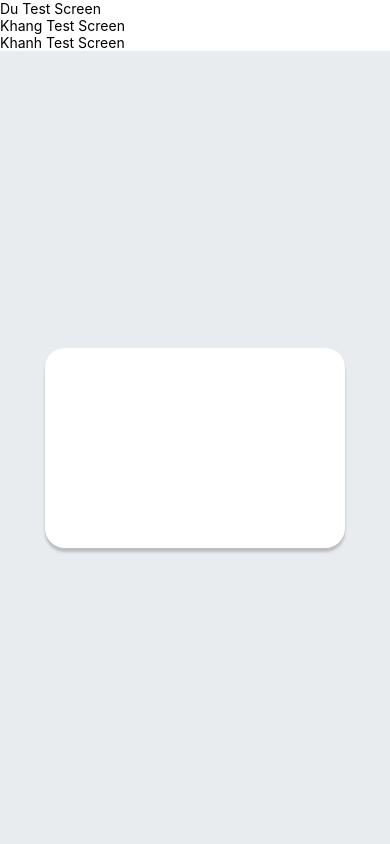
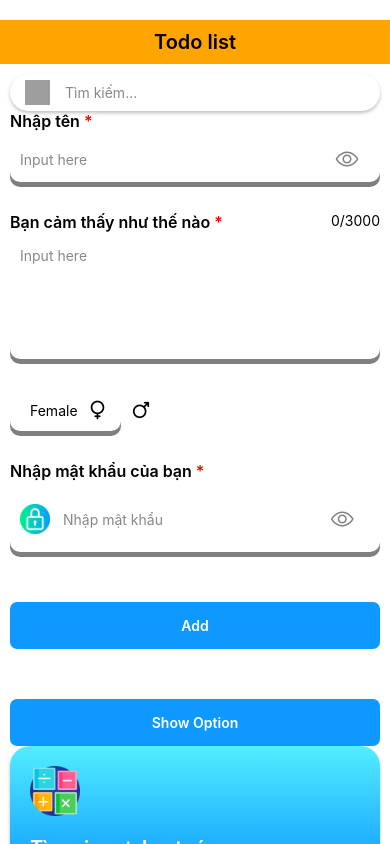
Before and after one commit to langgomxike/app.langgomedu, a React Native app: screen / in a window 390 px wide. Built offline with nearby package versions, Linux system fonts and the light colour scheme; grey boxes are pictures that could not be loaded.

Commit message:
create input component

```diff
--- a/App.tsx
+++ b/App.tsx
@@ -39,11 +39,11 @@ export default function App() {
     <LanguageContext.Provider
       value={{ language: language, setLanguage: setLanguageContext }}
     >
-      <DuTestScreen />
-      {/* <HoangTestScreen /> */}
+      <HoangTestScreen />
+      {/* <DuTestScreen />
       <KhangTestScreen />
       <KhanhTestScreen />
-      <NhiTestScreen />
+      <NhiTestScreen /> */}
     </LanguageContext.Provider>
   );
 }
--- /dev/null
+++ b/src/views/components/Inputs/GenderInput.tsx
@@ -0,0 +1,74 @@
+import React, { useEffect, useState } from "react";
+import { StyleSheet, Text, TouchableOpacity, View } from "react-native";
+import Ionicons from "@expo/vector-icons/Ionicons";
+type GenderInputProps = {
+  value: number;
+  onChange: (gender: number) => void;
+  styleInputWidth?: object;
+  style?: object
+};
+
+const FONT_SIZE = 14;
+
+export default function genderInput({ value, onChange, styleInputWidth, style }: GenderInputProps) {
+  const [gender, setGender] = useState<number>(value);
+  const handleChangeGender = () => {
+    const newGender = gender === 0 ? 1 : 0;
+    setGender(newGender);
+    onChange(newGender);
+  };
+
+  return (
+    <View style={[styles.genderContainer, style]}>
+      <TouchableOpacity
+        onPress={() => handleChangeGender()}
+        style={[styles.btnChange, styles.boxShadow, styleInputWidth]}
+      >
+        <Text style={[styles.btnChangeText]}>
+          {gender === 1 ? "Male" : "Female"}
+        </Text>
+        {gender === 1 ? (
+          <Ionicons name="male" size={20} color="black" />
+        ) : (
+          <Ionicons name="female" size={20} color="black" />
+        )}
+      </TouchableOpacity>
+      {gender !== 1 ? (
+          <Ionicons name="male" size={20} color="black" />
+        ) : (
+          <Ionicons name="female" size={20} color="black" />
+        )}
+    </View>
+  );
+}
+
+const styles = StyleSheet.create({
+  btnChangeText: {
+    fontSize: FONT_SIZE,
+    width: "70%"
+  },
+  btnChange: {
+    paddingVertical: 10,
+    paddingHorizontal: 20,
+    backgroundColor: "white",
+    borderRadius: 10,
+    flexDirection: "row",
+    gap: 10,
+    alignItems: "center",
+    marginRight: 10,
+  },
+  boxShadow: {
+    shadowColor: "#000",
+    shadowOffset: {
+      width: 0,
+      height: 5,
+    },
+    shadowOpacity: 0.5,
+    elevation: 5,
+  },
+
+  genderContainer: {
+    flexDirection: "row",
+    alignItems: "center",
+  },
+});
--- a/src/views/screens/HoangTest.tsx
+++ b/src/views/screens/HoangTest.tsx
@@ -7,11 +7,13 @@ import {
   TextInput,
   View,
   Image,
+  ScrollView,
 } from "react-native";
 
 import Search from '../components/Inputs/Seach';
 import CustomInput from '../components/Inputs/CustomInput';
 import InputRegister from '../components/Inputs/InputRegister';
+import GenderInput from '../components/Inputs/GenderInput';
 import OptionPopup from '../components/OptionPopup';
 import CourseItem from '../components/CourseItem';
 import ImagePicker from '../components/ImagePicker';
@@ -24,6 +26,7 @@ export default function HoangTestScreen() {
   const [inputTextareaValue, setInputTextareaValue] = useState("");
   const [phoneNumber, setPhoneNumber] = useState("");
   const [text, setText] = useState<string>('');
+  const [gender, setGender] = useState<number>(0); // 0: Female, 1: male
 
   const options = ["Mathematics",
     "Physics",
@@ -45,7 +48,7 @@ export default function HoangTestScreen() {
   }
 
   return (
-    <>
+    <ScrollView>
       <View style={styles.container}>
       {/* Header */}
       <View style={styles.header}>
@@ -84,6 +87,13 @@ export default function HoangTestScreen() {
 
       <Text>{inputTextareaValue}</Text>
 
+      <GenderInput
+      value={gender}
+      onChange={setGender}
+      styleInputWidth={{width: "30%"}}
+      style={{marginTop: 30, marginBottom: 30}}
+      />
+
       <InputRegister
         label="Nhập mật khẩu của bạn"
         required={true}
@@ -93,6 +103,8 @@ export default function HoangTestScreen() {
         type="password"
         iconName="password"
         />
+
+
 
         {/* <InputDatePicker
         label="Chọn ngày"
@@ -153,7 +165,7 @@ export default function HoangTestScreen() {
 
       </View>
     </View>
-    </>
+    </ScrollView>
   );
 }
 
```
